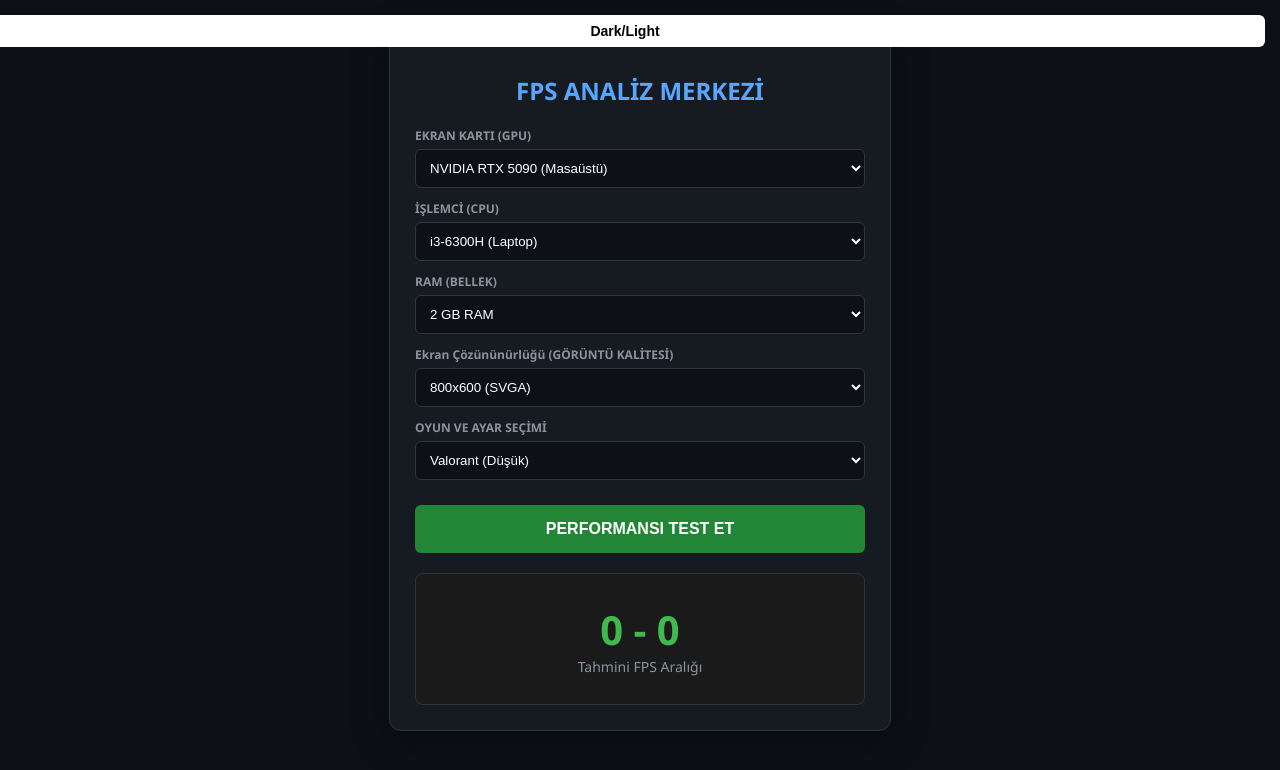
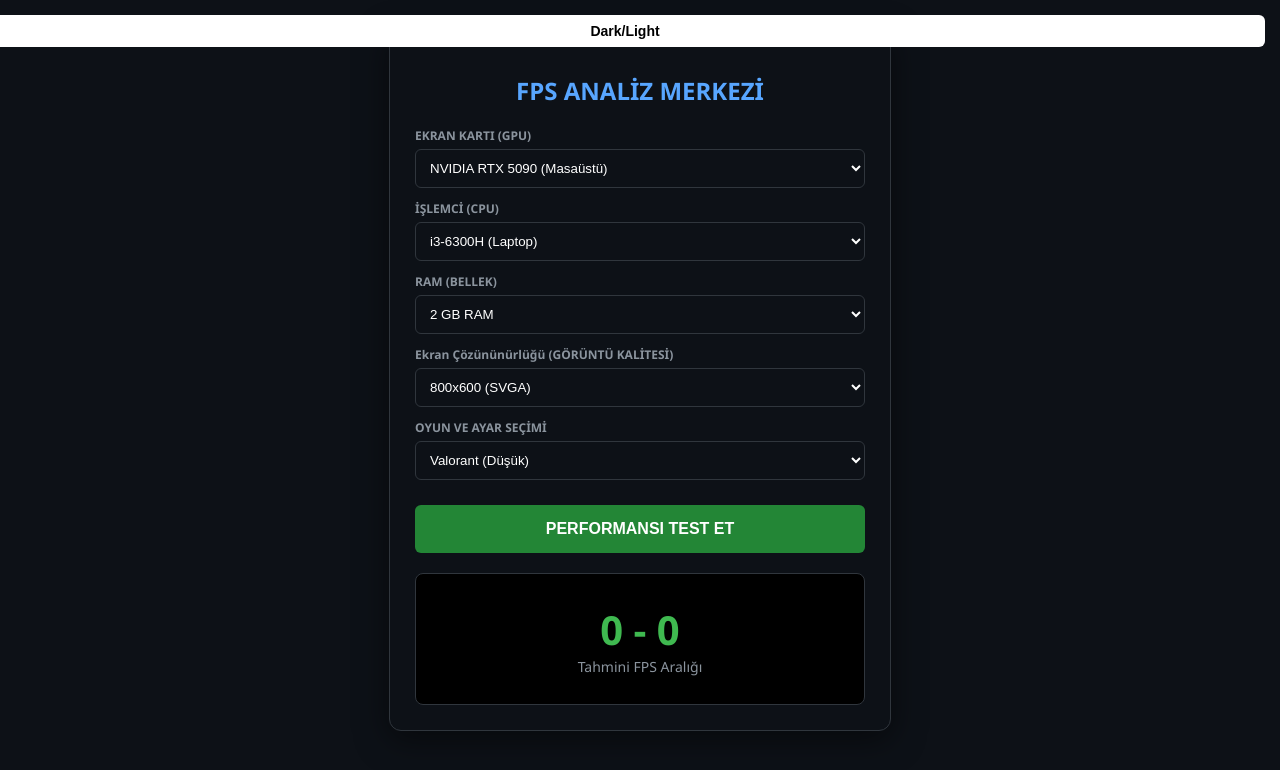
Before and after one commit to WaqnexTR/FPS_Hesaplama, a plain HTML site: page index.html in a window 1280 px wide. Drawn offline with Linux system fonts and the light colour scheme.

Commit message:
Update index.html

```diff
--- a/index.html
+++ b/index.html
@@ -138,6 +138,19 @@ body.light-mode .result-box {
     background-color: #eeeeee; /* Açık gri */
     color: #000000;            /* Siyah yazı */
     border: 1px solid #cccccc;
+}
+        /* Ana Kutu (FPS Analiz Merkezi) - Gece Modu */
+.container {
+    background-color: #0d1117 !important; /* Tam siyah/koyu gri */
+    border: 1px solid #30363d;
+    color: #ffffff;
+}
+
+/* FPS Sonuç Kutusu - Gece Modu */
+.result-box {
+    background-color: #000000 !important; /* Burayı tam siyah yaptık */
+    border: 1px solid #30363d;
+    color: #ffffff;
 }
     </style>
 </head>
```
